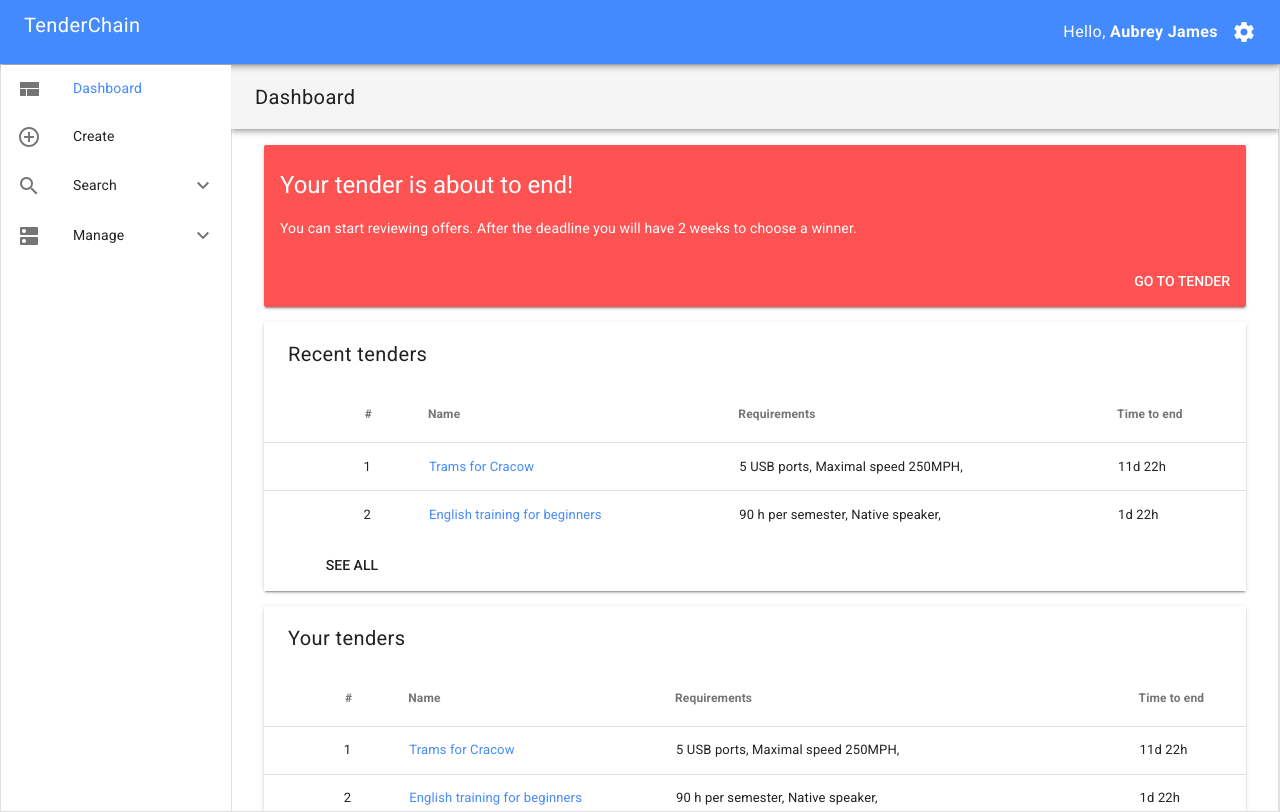
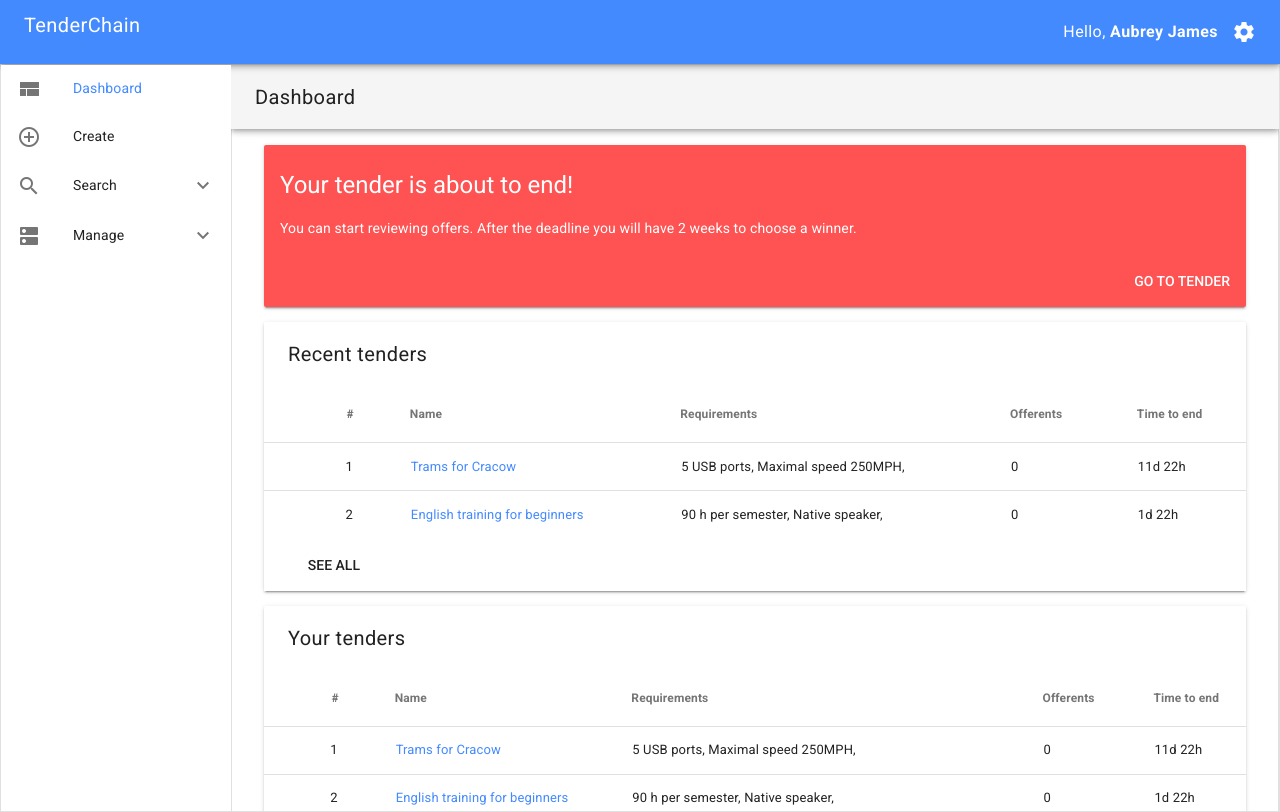
Before and after one commit to TenderChain/frontend, a Vue app: page /#/ in a window 1280 px wide. Built offline with nearby package versions, Linux system fonts and the light colour scheme.

Commit message:
Add offerents to dashboard

```diff
--- a/src/components/DashboardCard.vue
+++ b/src/components/DashboardCard.vue
@@ -32,6 +32,7 @@
       <md-table-head md-numeric>#</md-table-head>
       <md-table-head>Name</md-table-head>
       <md-table-head>Requirements</md-table-head>
+      <md-table-head>Offerents</md-table-head>
       <md-table-head>Time to end</md-table-head>
     </md-table-row>
 
@@ -45,6 +46,7 @@
           {{req.name+", "}}
         </span>
       </md-table-cell>
+      <md-table-cell>{{el.offerents}}</md-table-cell>
       <md-table-cell>{{eta(el.date)}}</md-table-cell>
     </md-table-row>
 
```
